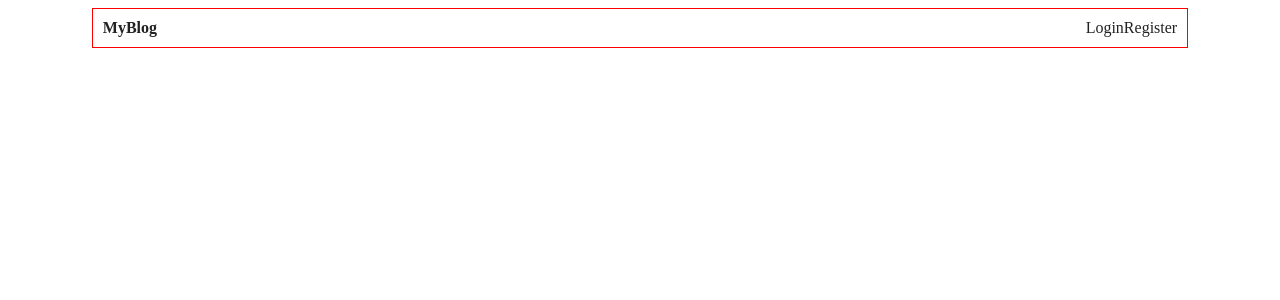
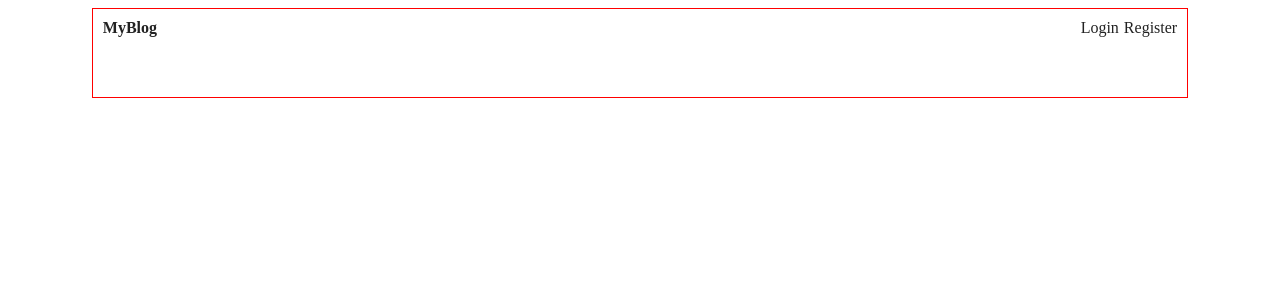
Before and after one commit to TejaswiniBeleshe/Blog-App, a React (Vite) app in the folder client/: page / in a window 1280 px wide. Shown: the top 300 px of the page. Built offline with nearby package versions, Linux system fonts and the light colour scheme.

Commit message:
Add gap in bottom of header

```diff
--- a/client/src/App.css
+++ b/client/src/App.css
@@ -10,6 +10,7 @@ main{
 header{
     display: flex;
     justify-content: space-between;
+    margin-bottom: 50px;
 }
 header a{
     text-decoration: none;
@@ -19,3 +20,8 @@ header a{
 header a.logo{
     font-weight:bold;
 }
+header nav{
+    display: flex;
+    gap: 5px;
+
+}
```
